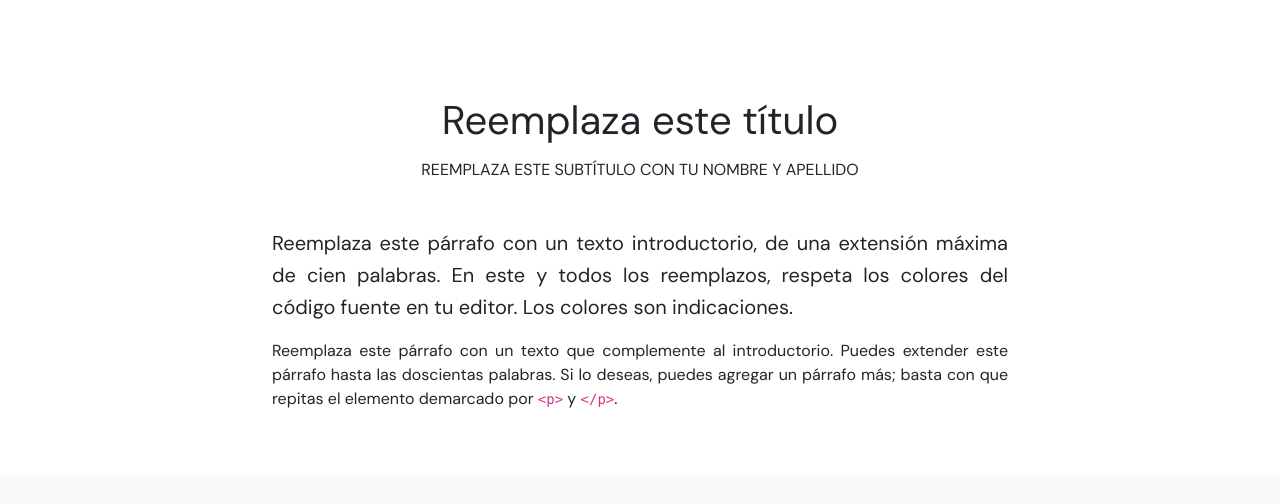
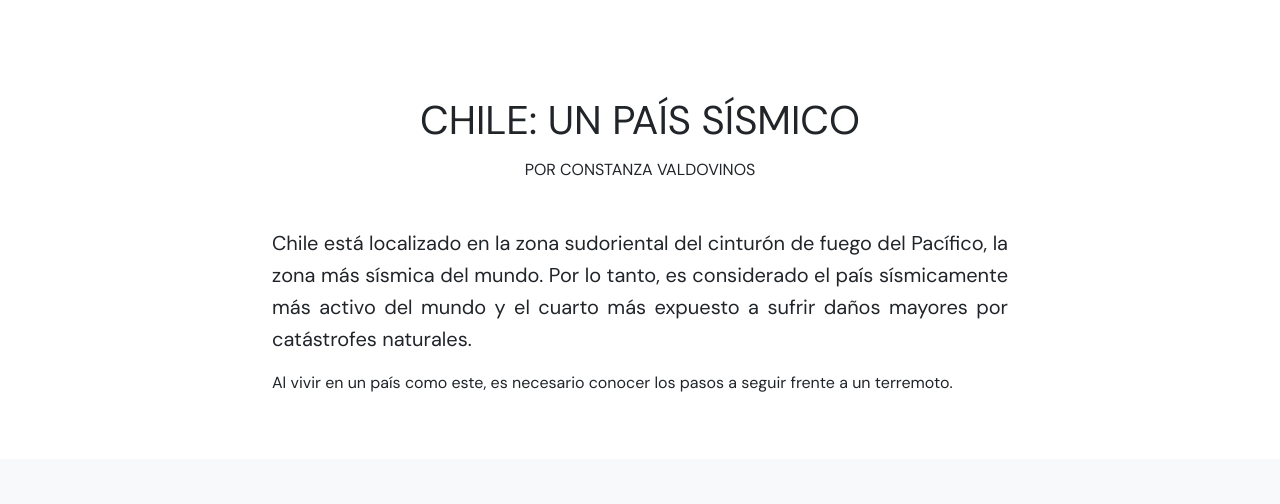
Before and after one commit to constanzavaldovinos/info-digital-04, a plain HTML site: page index.html in a window 1280 px wide. Shown: the top 504 px of the page. Drawn offline with nearby package versions, Linux system fonts and the light colour scheme.

Commit message:
Update index.html
:)

```diff
--- a/index.html
+++ b/index.html
@@ -4,7 +4,7 @@
         <meta charset="utf-8" />
         <meta name="viewport" content="width=device-width, initial-scale=1, shrink-to-fit=no" />
         <link href="https://cdn.jsdelivr.net/npm/bootstrap@5.1.0/dist/css/bootstrap.min.css" rel="stylesheet" integrity="sha384-KyZXEAg3QhqLMpG8r+8fhAXLRk2vvoC2f3B09zVXn8CA5QIVfZOJ3BCsw2P0p/We" crossorigin="anonymous" />
-        <title>Reemplaza este título que se muestra en la ventana de tu navegador</title>
+        <title>Chile: Un País Sísmico</title>
         <link rel="preconnect" href="https://fonts.gstatic.com" />
         <link href="https://fonts.googleapis.com/css2?family=DM+Sans:ital@0;1&display=swap" rel="stylesheet" />
         <style>
@@ -47,17 +47,16 @@
         <header class="container">
             <div class="row py-5">
                 <div class="col-12 col-sm-11 col-md-10 col-lg-9 col-xl-8 col-xxl-7 mx-auto">
-                    <h1 class="mb-3 mt-5 text-center">Reemplaza este título</h1>
+                    <h1 class="mb-3 mt-5 text-center">CHILE: UN PAÍS SÍSMICO</h1>
 
-                    <h2 class="fs-6 mb-5 text-center text-uppercase">Reemplaza este subtítulo con tu nombre y apellido</h2>
+                    <h2 class="fs-6 mb-5 text-center text-uppercase">por Constanza Valdovinos</h2>
 
                     <p class="lead">
-                        Reemplaza este párrafo con un texto introductorio, de una extensión máxima de cien palabras. En este y todos los reemplazos, respeta los colores del código fuente en tu editor. Los colores son indicaciones.
+                        Chile está localizado en la zona sudoriental del cinturón de fuego del Pacífico, la zona más sísmica del mundo. Por lo tanto, es considerado el país sísmicamente más activo del mundo y el cuarto más expuesto a sufrir daños mayores por catástrofes naturales.
                     </p>
 
                     <p>
-                        Reemplaza este párrafo con un texto que complemente al introductorio. Puedes extender este párrafo hasta las doscientas palabras. Si lo deseas, puedes agregar un párrafo más; basta con que repitas el elemento
-                        demarcado por <code>&lt;p&gt;</code> y <code>&lt;/p&gt;</code>.
+                     Al vivir en un país como este, es necesario conocer los pasos a seguir frente a un terremoto.
                     </p>
                 </div>
             </div>
```
